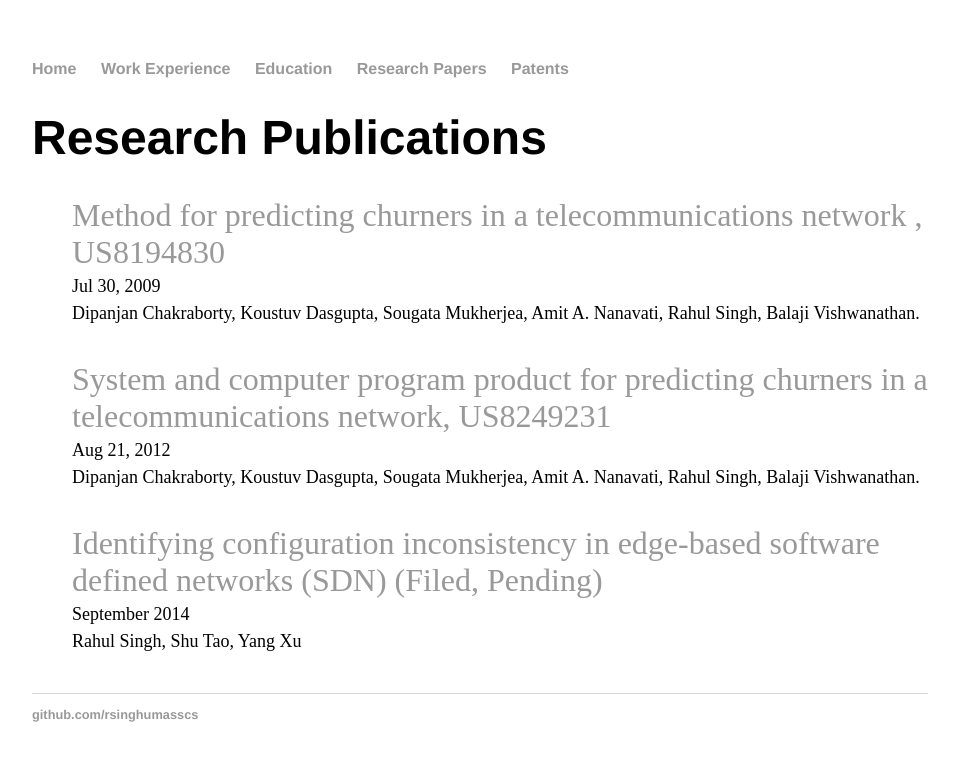
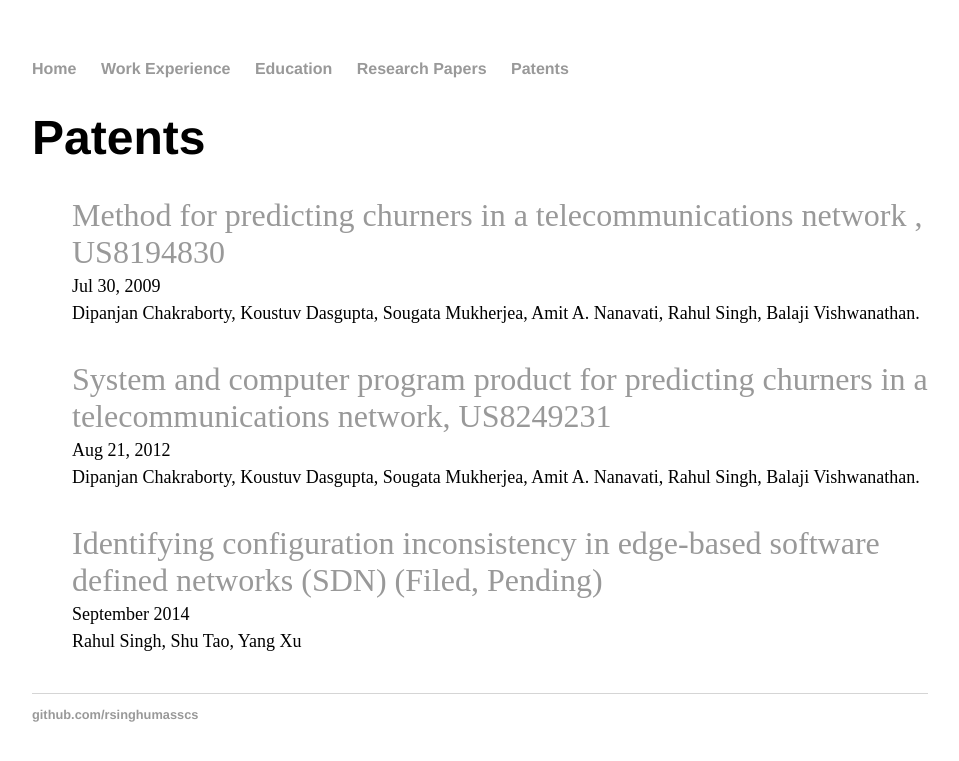
Before and after one commit to rsinghumasscs/rsinghumasscs.github.io, a Jekyll site: the page built from patents/index.html, in a window 1280 px wide. Shown: the top 761 px of the page, without its empty margins (160-1119 px from the left). Built offline with Jekyll 4.4.1, drawn with Linux system fonts in a browser that asks for light colours.

Commit message:
fixing patents

```diff
--- a/patents/index.html
+++ b/patents/index.html
@@ -1,9 +1,9 @@
 ---
 layout: default
-title: Research Publications
+title: Patents
 ---
-<div class="research">
-<h1>Research Publications</h1>
+<div class="patents">
+<h1>Patents</h1>
 <ul class="posts"> <li>
 <a href="https://scholar.google.com/scholar?q=Method+for+predicting+churners+in+a+telecommunications+network+,+US8194830"><font size="6">Method for predicting churners in a telecommunications network
 
```
